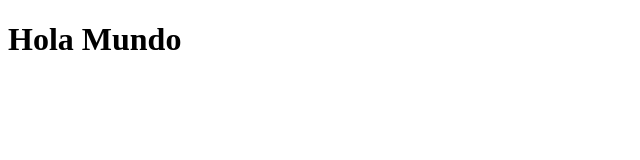
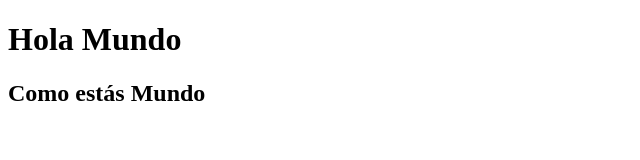
Before and after one commit to SamariSuarez/Ejercicio1, a plain HTML site: page index.html in a window 1280 px wide. Shown: the whole page, without its empty margins (0-640 px from the left). Drawn offline with Linux system fonts and the light colour scheme.

Commit message:
Nuevo h2

```diff
--- a/index.html
+++ b/index.html
@@ -7,5 +7,6 @@
 </head>
 <body>
     <h1> Hola Mundo </h1>
+    <h2>Como estás Mundo</h2>
 </body>
 </html>
```
